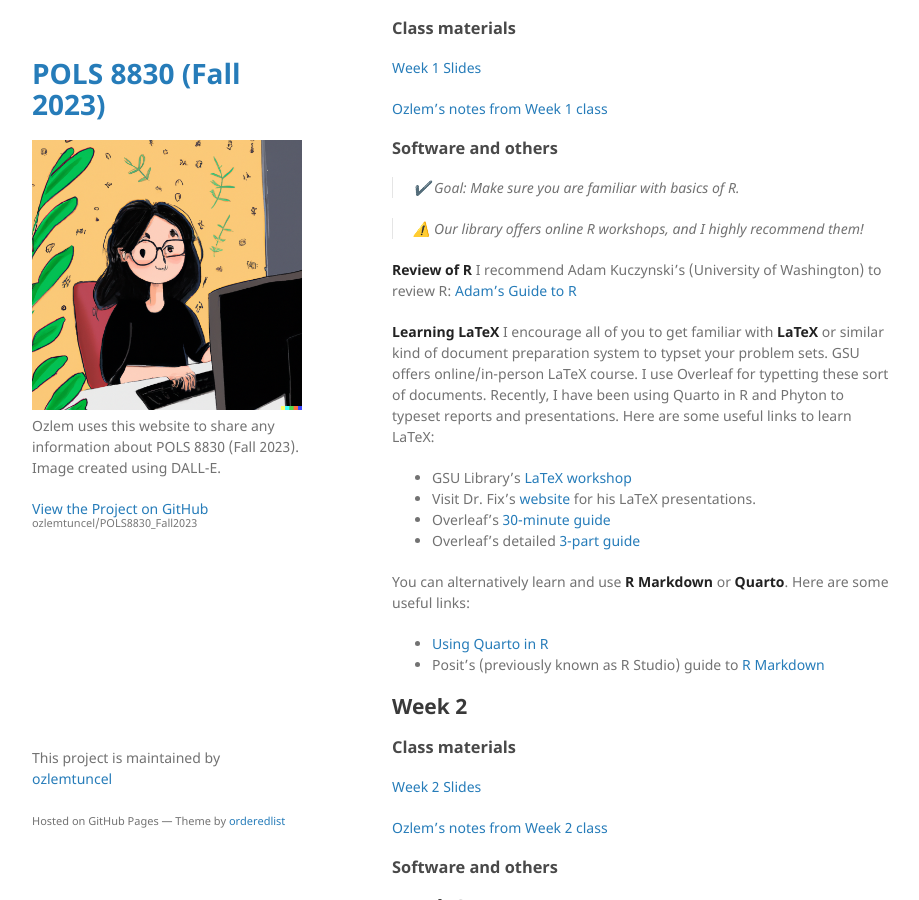
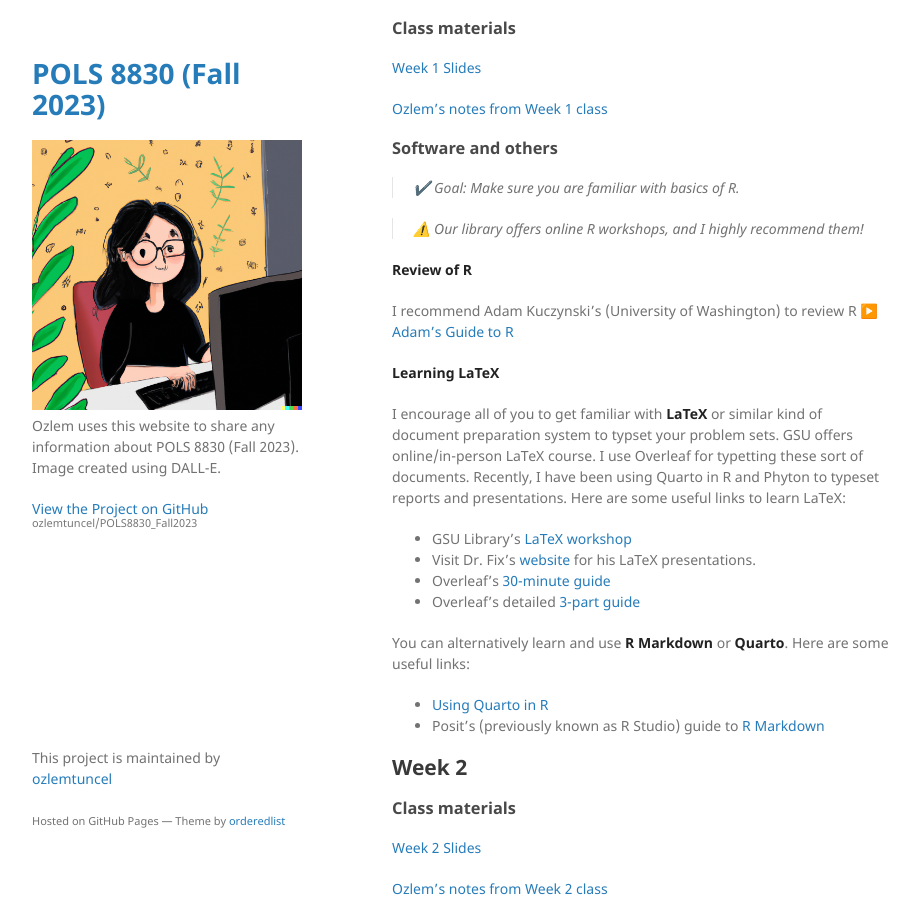
Before and after one commit to ozlemtuncel/POLS8830_Fall2023, a Jekyll site: the page built from index.md, in a window 1280 px wide and 900 px high, scrolled down 532 px. Shown: the whole window, without its empty margins (178-1097 px from the left). Built offline with Jekyll 4.4.1, drawn with Linux system fonts in a browser that asks for light colours; our own code applies the rules of GitHub Pages for plain Markdown files.

```diff
--- a/index.md
+++ b/index.md
@@ -32,9 +32,11 @@ layout: default
 > ⚠️ Our library offers online R workshops, and I highly recommend them!
 
 **Review of R**
-I recommend Adam Kuczynski's (University of Washington) to review R: [Adam's Guide to R](https://adamkucz.github.io/psych548/)
+
+I recommend Adam Kuczynski's (University of Washington) to review R ▶️ [Adam's Guide to R](https://adamkucz.github.io/psych548/)
 
 **Learning LaTeX**
+
 I encourage all of you to get familiar with **LaTeX** or similar kind of document preparation system to typset your problem sets. GSU offers online/in-person LaTeX course. I use Overleaf for typetting these sort of documents. Recently, I have been using Quarto in R and Phyton to typeset reports and presentations. Here are some useful links to learn LaTeX:
 
 - GSU Library's [LaTeX workshop](https://research.library.gsu.edu/latex)
```
